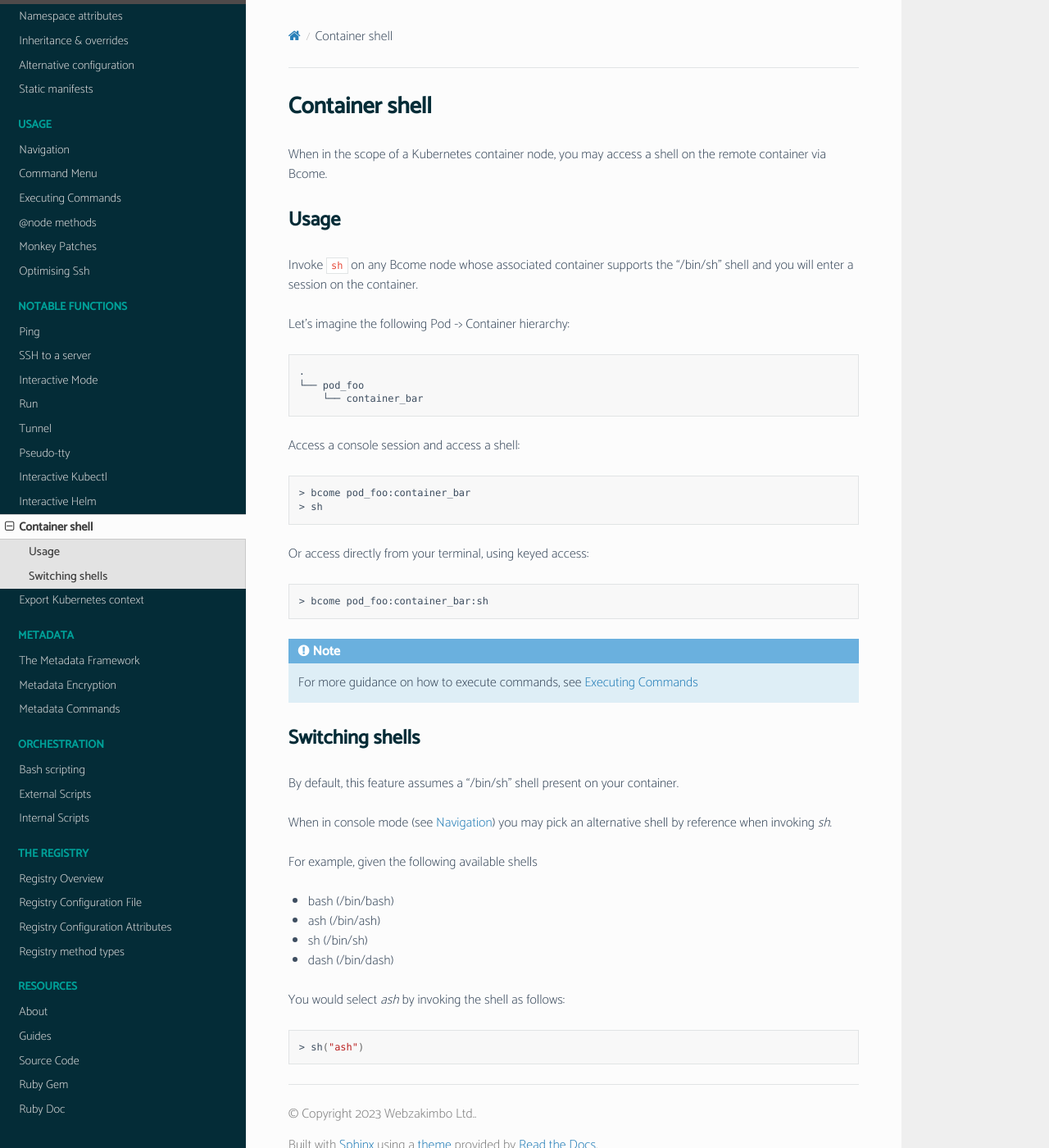
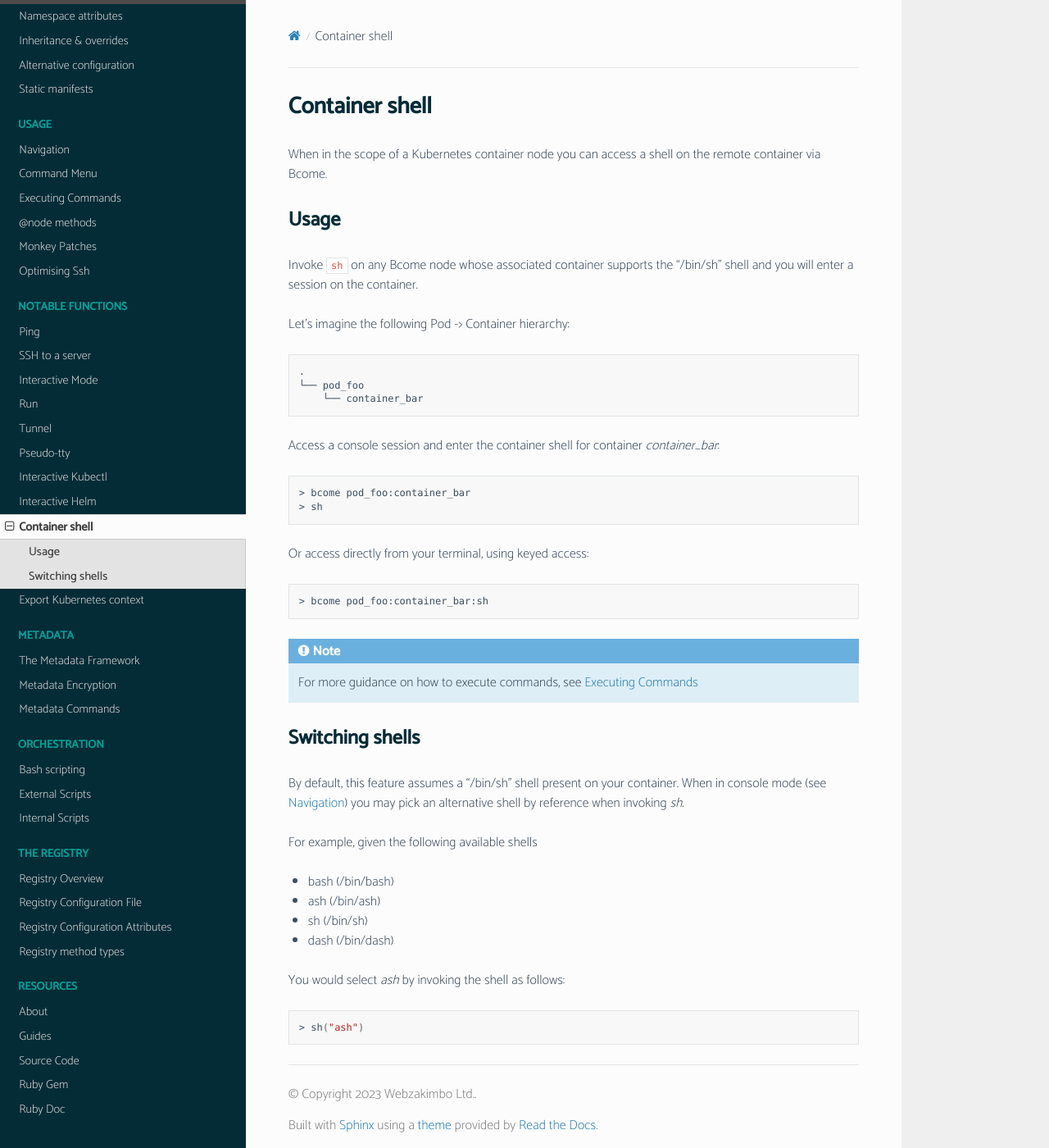
Before and after one commit to webzakimbo/bcome-read-the-docs, a Sphinx documentation site: the page built from docs/source/notable/k8-sh.rst, in a window 1280 px wide and 1400 px high. Shown: the whole window at 82% size. Built offline with Sphinx 7.4.7 and the Read the Docs theme 2.0.0, drawn with Linux system fonts in a browser that asks for light colours; pages that are not in the unit, such as notebooks, are missing from menus.

Commit message:
Rudimentary shell docs

```diff
--- a/docs/source/notable/k8-sh.rst
+++ b/docs/source/notable/k8-sh.rst
@@ -7,7 +7,7 @@
 Container shell
 ***************
 
-When in the scope of a Kubernetes container node, you may access a shell on the remote container via Bcome.
+When in the scope of a Kubernetes container node you can access a shell on the remote container via Bcome.
 
 Usage
 ^^^^^
@@ -22,7 +22,7 @@ Let's imagine the following Pod -> Container hierarchy:
    └── pod_foo
        └── container_bar
 
-Access a console session and access a shell:
+Access a console session and enter the container shell for container `container_bar`:
 
 .. code-block:: bash
 
@@ -42,9 +42,7 @@ Or access directly from your terminal, using keyed access:
 Switching shells
 ^^^^^^^^^^^^^^^^
 
-By default, this feature assumes a "/bin/sh" shell present on your container.
-
-When in console mode (see :doc:`../usage/navigation`) you may pick an alternative shell by reference when invoking `sh`.
+By default, this feature assumes a "/bin/sh" shell present on your container. When in console mode (see :doc:`../usage/navigation`) you may pick an alternative shell by reference when invoking `sh`.
 
 For example, given the following available shells
 
```
